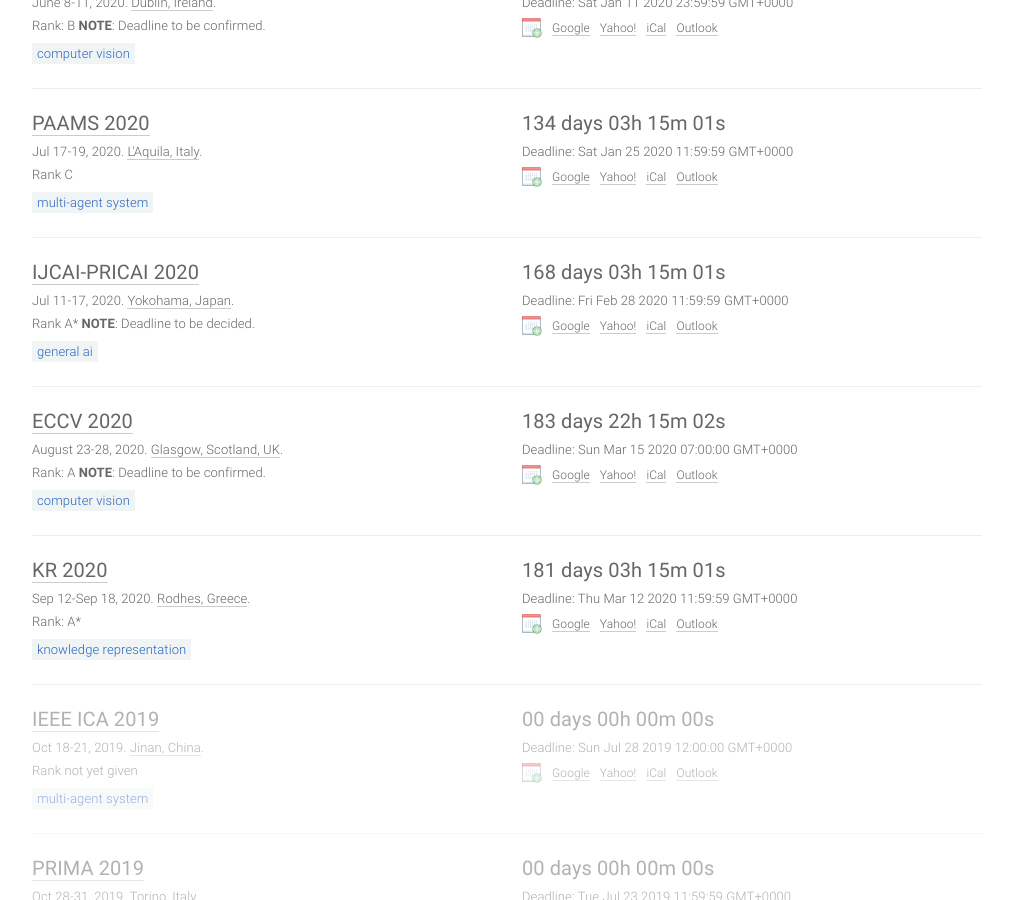
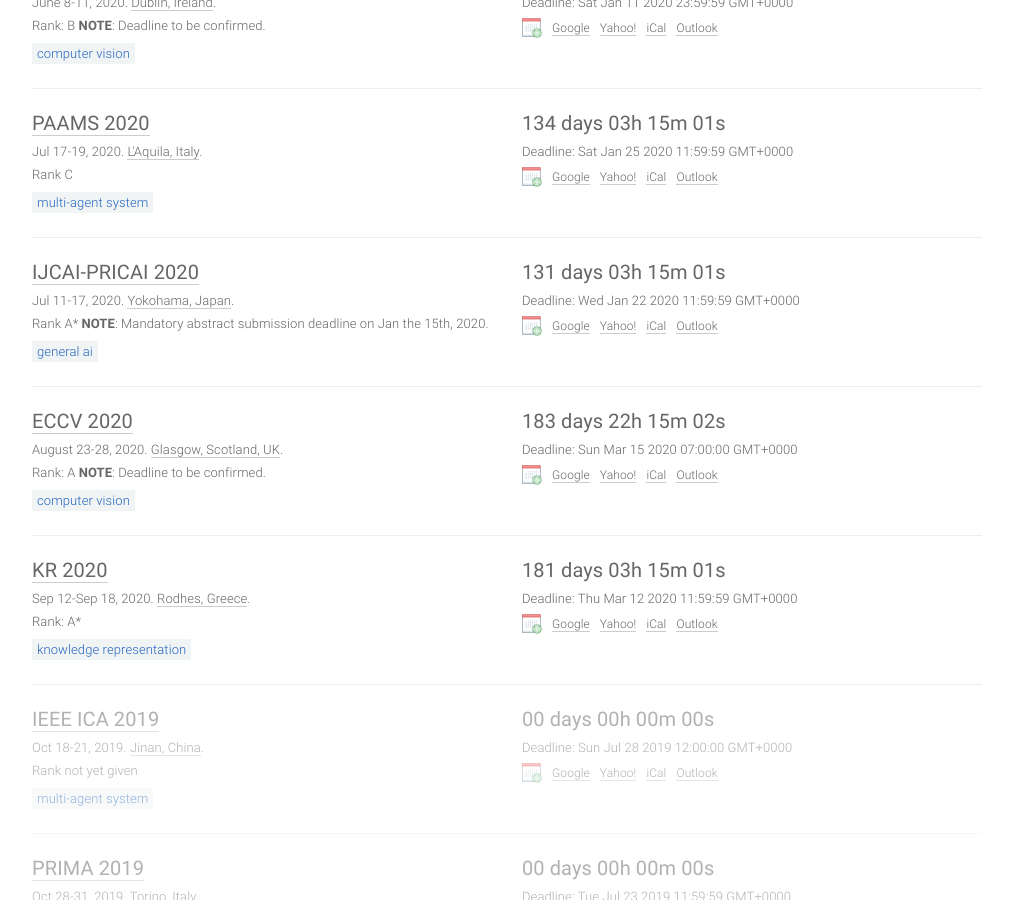
Before and after one commit to ryutaAri/ryutaAri.github.io, a Jekyll site: the page built from index.html, in a window 1280 px wide and 900 px high, scrolled down 2190 px. Shown: the whole window, without its empty margins (133-1146 px from the left). Built offline with Jekyll 4.4.1, drawn with Linux system fonts in a browser that asks for light colours; comment, search, counter and statistics services are not loaded.

Commit message:
Update conferences.yml

```diff
--- a/_data/conferences.yml
+++ b/_data/conferences.yml
@@ -164,12 +164,12 @@
   year: 2020
   id: ijcai-pricai20
   link: https://ijcai20.org
-  deadline: '2020-02-27 23:59:59'
+  deadline: '2020-01-21 23:59:59'
   timezone: UTC-12
   date: Jul 11-17, 2020
   place: Yokohama, Japan
   sub: AI
-  note: 'Rank A* <b>NOTE</b>: Deadline to be decided.'
+  note: 'Rank A* <b>NOTE</b>: Mandatory abstract submission deadline on Jan the 15th, 2020.'
 
 
 
```
